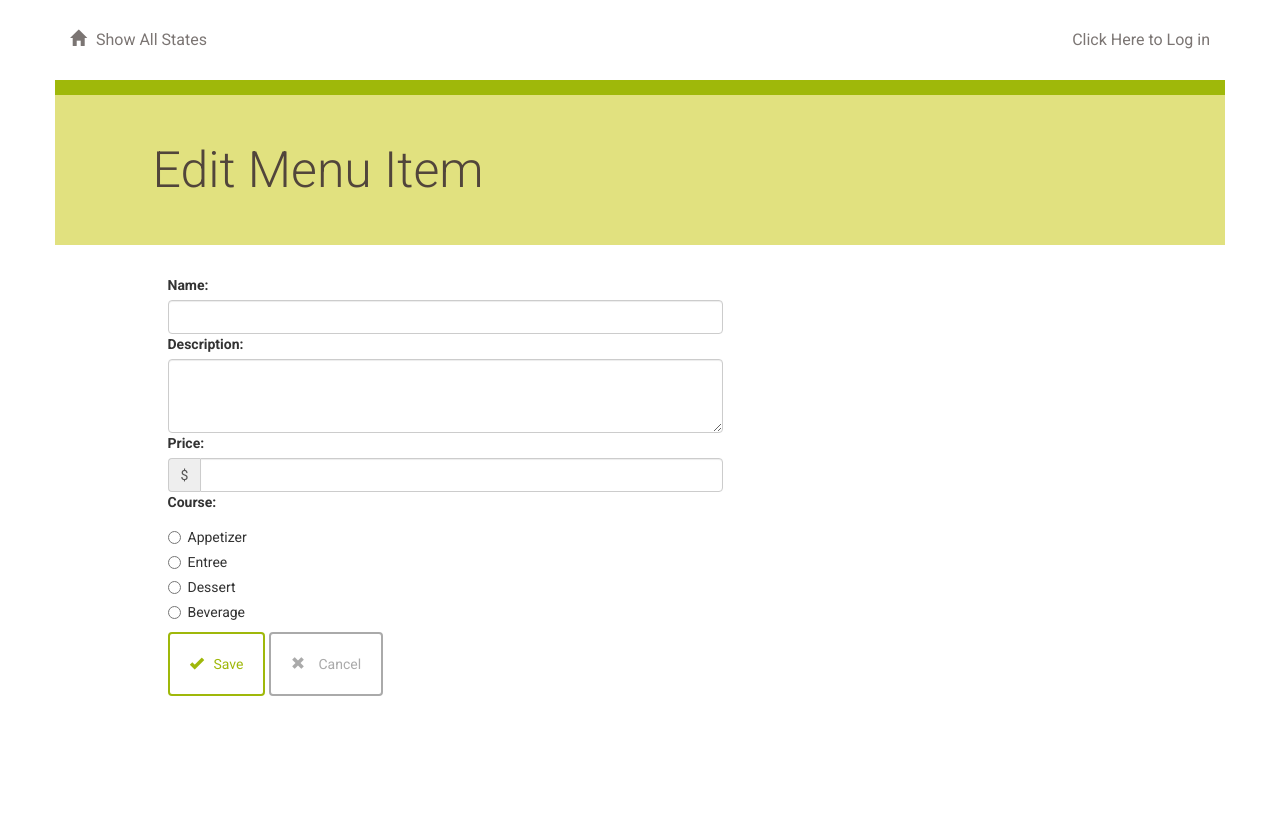
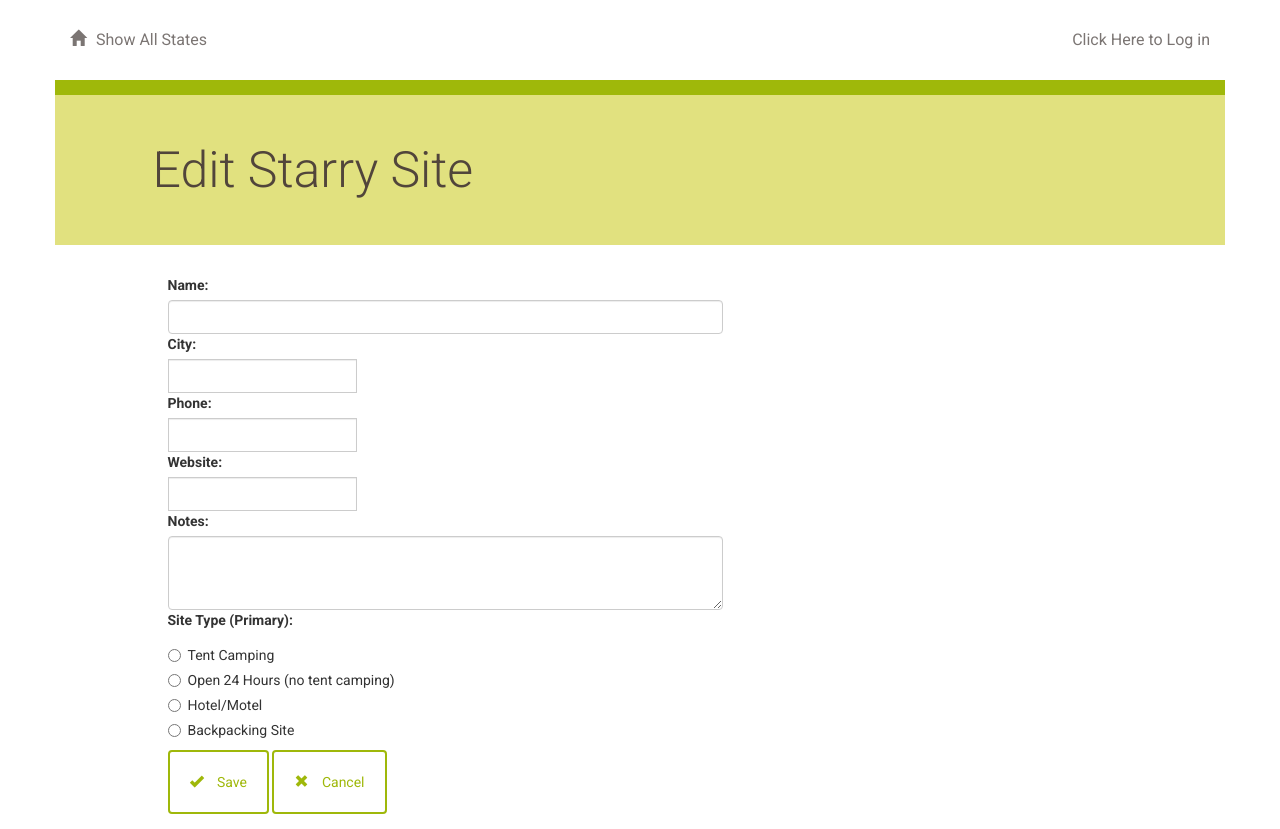
Before and after one commit to rijarobinson/starry-night, a Flask app: template templates/editsite.html in a window 1280 px wide. Before the commit the page ends 696 px from the top, so only its background shows below. Run offline with Flask 2, Linux system fonts and the light colour scheme; the template is opened without the code that fills it, so the values that code supplies are empty; some libraries are stand-ins or nearby versions.

Commit message:
Add updated files to repo

```diff
--- a/main.py
+++ b/main.py
@@ -322,6 +322,8 @@ def editState(state_id):
     if request.method == 'POST':
         if request.form['name']:
           editedState.name = request.form['name']
+        if request.form['abbrev']:
+          editedState.abbrev = request.form['abbrev']
           flash('State Successfully Edited %s' % editedState.name)
           return redirect(url_for('showStates'))
     else:
@@ -354,22 +356,19 @@ def deleteState(state_id):
     return redirect('/state/')
 
 #Show a state's sites
+#Anybody can add a site
 @app.route('/state/<int:state_id>/')
 @app.route('/state/<int:state_id>/site/')
-def showSite(site_id):
-  state = session.query(State).filter_by(id = state_id).one()
+def showSite(state_id):
+  state = session.query(State).filter_by(id = state_id).first()
   sites = session.query(Site).filter_by(state_id = state_id).all()
   creator = ""
-  # reinstate this when get login set up
-#  if request.args.get('state') == login_session['state']:
-  # ownsSites = thisSiteOwner(login_session['user_id'], state_id)
-  # creator = getUserInfo(login_session['user_id'])
-  # if ownsSites:
-  #   return render_template('site.html', sites = sites, state = states, creator = creator)
-  # else:
-  return render_template('publicsite.html', sites = sites, state = state, creator = creator)
-  # else:
-  #   return render_template('publicsite.html', items = items, restaurant = restaurant, creator = creator)
+  currentUserID = login_session['user_id']
+  if 'username' not in login_session:
+    return render_template('publicsite.html', sites = sites, state = state, creator = creator)
+  else:
+    creator = getUserID(login_session['user_id'])
+    return render_template('site.html', sites = sites, state = state, creator = creator, currentUserID = currentUserID)
 
 #Create a new site
 @app.route('/state/<int:state_id>/site/new/', methods=['GET','POST'])
@@ -381,20 +380,20 @@ def newSite(state_id):
   # if allowedToAdd:
   state = session.query(State).filter_by(id = state_id).one()
   if request.method == 'POST':
-      newSite = Site(name = request.form['name'],
-                     notes = request.form['notes'],
-                     city = request.form['city'],
-                     site_type = request.form['site_type'],
-                     phone = request.form['phone'],
-                     website = request.form['website'],
-                     state_id = state_id,
-                     user_id = state.user_id)
-      session.add(newSite)
-      session.commit()
-      flash('New Site (%s) Successfully Created' % (newSite.name))
-      return redirect(url_for('showSite', state_id = state_id))
+    newSite = Site(name = request.form['name'],
+                   notes = request.form['notes'],
+                   city = request.form['city'],
+                   site_type = request.form['site_type'],
+                   phone = request.form['phone'],
+                   website = request.form['website'],
+                   state_id = state_id,
+                   user_id = login_session['user_id'])
+    session.add(newSite)
+    session.commit()
+    flash('New Site (%s) Successfully Created' % (newSite.name))
+    return redirect(url_for('showSite', state_id = state_id))
   else:
-      return render_template('newsite.html', state_id = state_id)
+    return render_template('newsite.html', state_id = state_id)
   # else:
   #   flash('Only the owner of the restaurant can add menu items. Allowed to add: %s' % allowedToAdd)
   #   return redirect('/restaurant/%s/menu' % restaurant_id)
@@ -406,29 +405,27 @@ def editSite(state_id, site_id):
     return redirect('/login')
   allowedToEdit = thisSiteOwner(login_session['user_id'], site_id)
   if allowedToEdit:
-    editedSite = session.query(Site).filter_by(id = site_id).one()
-    state = session.query(State).filter_by(id = state_id).one()
+    editedSite = session.query(Site).filter_by(id = site_id).first()
+    state = session.query(State).filter_by(id = state_id).first()
     if request.method == 'POST':
         if request.form['name']:
-            editedItem.name = request.form['name']
+            editedSite.name = request.form['name']
         if request.form['notes']:
-            editedItem.notes = request.form['notes']
-        if request.form['abbrev']:
-            editedItem.abbrev = request.form['abbrev']
+            editedSite.notes = request.form['notes']
         if request.form['site_type']:
-            editedItem.site_type = request.form['site_type']
+            editedSite.site_type = request.form['site_type']
         if request.form['city']:
-            editedItem.city = request.form['city']
-        if request.form['phone']:
-            editedItem.phone = request.form['phone']
-        if request.form['website']:
-            editedItem.website = request.form['website']
+            editedSite.city = request.form['city']
+        # if request.form['phone']:
+            # editedSite.phone = request.form['phone']
+        # if request.form['website']:
+            # editedSite.website = request.form['website']
         session.add(editedSite)
         session.commit()
         flash('Site Successfully Edited')
-        return redirect(url_for('showSite', state_id = state_id))
+        return redirect('/state/%s/site/' % state_id)
     else:
-        return render_template('editmenuitem.html', restaurant_id = restaurant_id, menu_id = menu_id, item = editedItem)
+        return render_template('editSite.html', state_id = state_id, site_id = site_id, site = editedSite)
   else:
     flash('Only the owner can edit this site. Allowed to edit: %s' % allowedToEdit)
     return redirect('/state/%s/site/' % state_id)
@@ -463,7 +460,7 @@ def getUserID(email):
 
 def getUserInfo(user_id):
   try:
-    user = session.query(User).filter_by(id = user_id).one()
+    user = session.query(User).filter_by(id = user_id).first()
     return user
   except:
     None
--- a/templates/editsite.html
+++ b/templates/editsite.html
@@ -1,55 +1,93 @@
 {% extends "main.html" %}
 {% block content %}
 {% include "header.html" %}
+
 	<div class="row divider green">
 		<div class="col-md-12"></div>
 	</div>
 	<div class="row banner menu">
 		<div class="col-md-11 col-md-offset-1 padding-none">
-			<h1>Edit Menu Item</h1>
+			<h1>Edit Starry Site</h1>
 		</div>
 	</div>
 	<div class="row">
 		<div class="col-md-6 col-md-offset-1 padding-top">
-			<form action="#" method = "post">
+			<form action="{{ url_for('editSite', state_id = site.state_id, site_id = site.id)}}" method = "post">
 				<div class="form-group">
 					<label for="name">Name:</label>
-					<input type ="text" maxlength="100" class="form-control" name="name" value="{{item.name }}">
+					<input type ="text" maxlength="100" class="form-control" name="name" value="{{site.name }}">
 
-					<label for="description">Description:</label>
-					<textarea class="form-control" maxlength="250" rows="3" name="description">{{item.description}}</textarea>
+					<label for="city">City:</label>
+					<div class="input-group">
+						<input type ="text" maxlength="50" class="form-control" name="city" value="{{site.city}}">
+					</div>
 
-					<label for="price">Price:</label>
+					<label for="phone">Phone:</label>
 					<div class="input-group">
-						<div class="input-group-addon">$</div>
-						<input type ="text" maxlength="10" class="form-control" name="price" value="{{item.price}}">
+						<input type ="text" maxlength="12" class="form-control" name="phone" value="{{site.phone}}">
 					</div>
-					<label for="course">Course:</label>
+
+					<label for="website">Website:</label>
+					<div class="input-group">
+						<input type ="text" maxlength="100" class="form-control" name="website" value="{{site.website}}">
+					</div>
+
+					<label for="notes">Notes:</label>
+					<textarea class="form-control" maxlength="250" rows="3" name="notes">{{site.notes}}</textarea>
+
+					<label for="site_type">Site Type (Primary):</label>
+
 					<div class="radio">
 					  <label>
-					    <input type="radio" name="course" id="course1" value="Appetizer" {% if item.course == 'Appetizer'%}checked{%endif%}>Appetizer
+					    <input type="radio" name="site_type" id="site_type1" value="Tent Camping"
+					    	{% if site.site_type == 'Tent Camping' %}
+					    		checked
+					    	{% endif %}
+					    		>Tent Camping
 					  </label>
 					</div>
+
 					<div class="radio">
 					  <label>
-					    <input type="radio" name="course" id="course2" value="Entree" {% if item.course == 'Entree' %}checked{%endif%}>Entree
+					    <input type="radio" name="site_type" id="site_type2" value="Open 24 Hours (no tent camping)"
+					    	{% if site.site_type == 'Open 24 Hours (no tent camping)' %}
+					    		checked
+					    	{% endif %}
+					    		>Open 24 Hours (no tent camping)
 					  </label>
 					</div>
+
 					<div class="radio">
 					  <label>
-					    <input type="radio" name="course" id="course3" value="Dessert" {% if item.course == 'Dessert'%}checked{%endif%}>Dessert
+					    <input type="radio" name="site_type" id="site_type3" value="Hotel/Motel"
+					    	{% if site.site_type == 'Hotel/Motel'%}
+					    		checked
+					    	{% endif %}
+					    		>Hotel/Motel
 					  </label>
 					</div>
+
 					<div class="radio">
 					  <label>
-					    <input type="radio" name="course" id="course4" value="Beverage" {%if item.course =='Beverage'%}checked{%endif%}>Beverage
+					    <input type="radio" name="site_type" id="site_type4" value="Backpacking site"
+					    {% if site.site_type =='Backpacking Site' %}
+					    	checked
+					    {% endif %}
+					    	>Backpacking Site
 					  </label>
 					</div>
+
 					<button type="submit" class="btn btn-default" id="submit" type="submit">
-					<span class="glyphicon glyphicon-ok" aria-hidden="true"></span>Save</button>
-					<a href = '{{url_for('showRestaurants')}}'>
-						<button class="btn btn-default delete">
-						<span class="glyphicon glyphicon-remove" aria-hidden="true"></span> Cancel</button>
+					<span class="glyphicon glyphicon-ok" aria-hidden="true"></span>
+						Save
+					</button>
+
+
+					<a href = '{{url_for('showSite', state_id = site.state_id)}}'>
+						<button class="btn btn-default" type="button">
+						<span class="glyphicon glyphicon-remove" aria-hidden="true"></span>
+							Cancel
+						</button>
 					</a>
 				</div>
 			</form>
--- a/templates/header.html
+++ b/templates/header.html
@@ -11,7 +11,7 @@
             </a>
         {% else %}
             <a href="{{url_for('disconnect')}}">
-                Disconnect
+                Disconnect {{username}}
             </a>
         {% endif %}
 	</div>
--- a/templates/publicstates.html
+++ b/templates/publicstates.html
@@ -40,7 +40,7 @@
         <div class="col-md-1"></div>
     </div>
     {% for state in states %}
-        <a href = "{{url_for('showMenu', state_id = state.id)}}">
+        <a href = "{{url_for('showSite', state_id = state.id)}}">
             <div class="row">
                 <div class="col-md-1"></div>
                     <div class="col-md-10 restaurant-list">
```
Also changed, not shown: templates/newsite.html (+22 -12 lines), templates/publicsite.html (+22 -49 lines), templates/site.html (+21 -61 lines).
